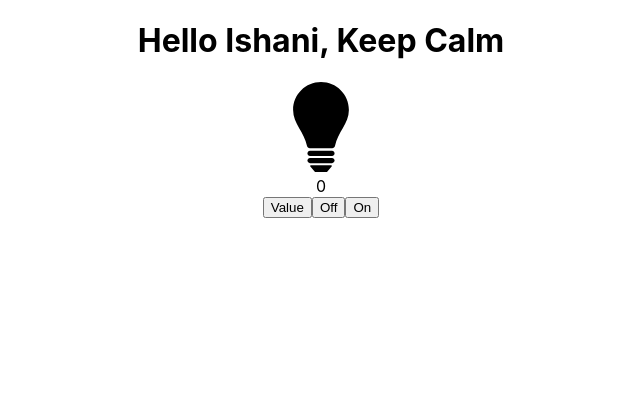
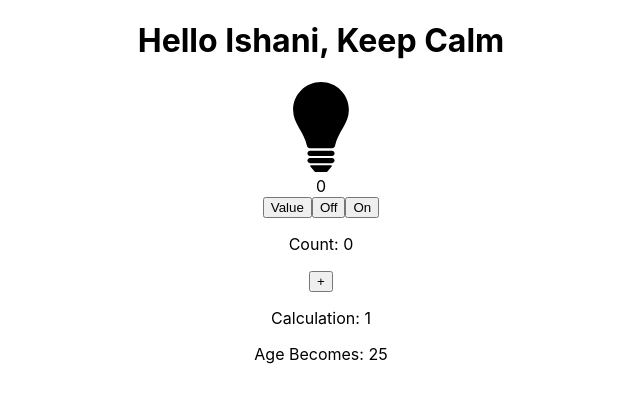
Before and after one commit to mangala-karunarathne/React-from-zero, a React (Create React App) app: page / in a window 1280 px wide. Shown: the top 402 px of the page, without its empty margins (319-959 px from the left). Built offline with nearby package versions, Linux system fonts and the light colour scheme.

Commit message:
Bulb - useEffect - React Hooks

```diff
--- a/src/App.js
+++ b/src/App.js
@@ -1,12 +1,14 @@
 import './App.css';
 import Greet from './Componenets/Greet'
 import LightBulb from './Componenets/bulb'
+import Counter from './Componenets/counter';
 
 function App() {
   return (
     <div className="App">
      <Greet/>
      <LightBulb/>
+     <Counter/>
     </div>
   );
 }
--- /dev/null
+++ b/src/Componenets/counter.js
@@ -0,0 +1,26 @@
+import { useState, useEffect } from "react";
+
+function Counter() {
+  const [count, setCount] = useState(0);
+  const [calculation, setCalculation] = useState(0);
+  const [age, setAge] = useState(20);
+  const clicked = () => {
+    setCount((c) => c + 1);
+  };
+
+  useEffect(() => {
+    setCalculation(() => count * 2 + 1);
+    setAge(() => age + 5);
+  }, [count]); // <- add the count variable here
+
+  return (
+    <>
+      <p>Count: {count}</p>
+      <button onClick={clicked}>+</button>
+      <p>Calculation: {calculation}</p>
+      <p>Age Becomes: {age}</p>
+    </>
+  );
+}
+
+export default Counter;
```
